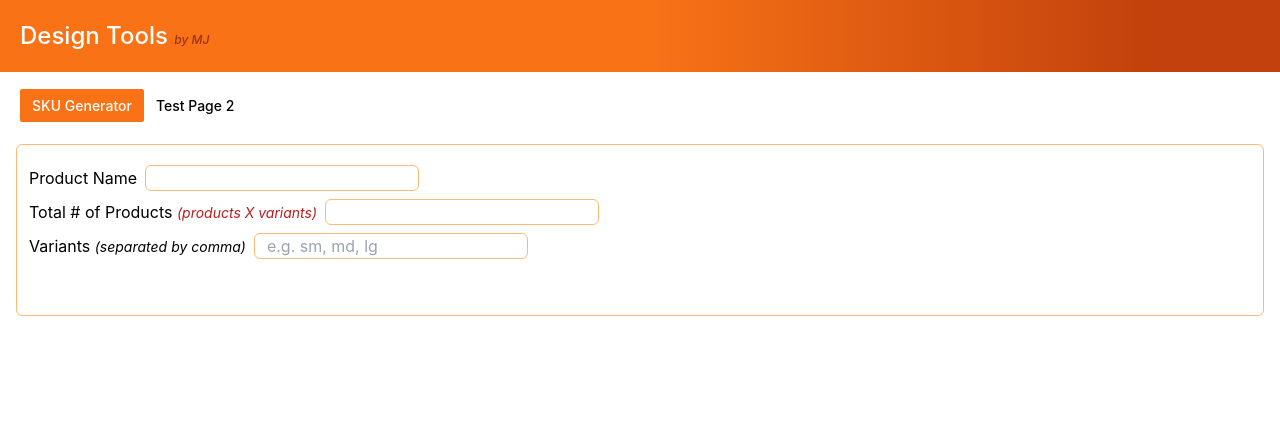
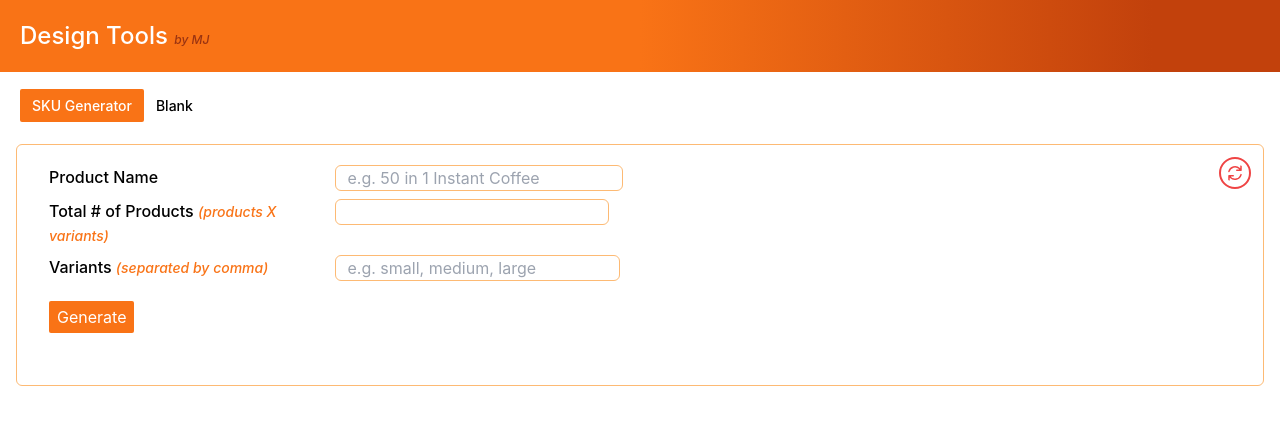
Before and after one commit to leumanuel12/designtools, a React (Create React App) app: page / in a window 1280 px wide. Shown: the top 424 px of the page. Built offline with nearby package versions, Linux system fonts and the light colour scheme.

Commit message:
fixed some features, added more styles and functions

```diff
--- a/package.json
+++ b/package.json
@@ -3,6 +3,7 @@
   "version": "0.1.0",
   "private": true,
   "dependencies": {
+    "@heroicons/react": "^2.0.17",
     "@testing-library/jest-dom": "^5.16.5",
     "@testing-library/react": "^13.4.0",
     "@testing-library/user-event": "^13.5.0",
--- a/src/components/Header.js
+++ b/src/components/Header.js
@@ -3,7 +3,7 @@ import { NavLink } from "react-router-dom";
 export default function Header(props) {
   const navlinks = [
     { link: "/", name: "SKU Generator" },
-    { link: "/test-page-2", name: "Test Page 2" },
+    { link: "/blank", name: "Blank" },
   ];
 
   return (
--- a/src/pages/SkuGenerator.js
+++ b/src/pages/SkuGenerator.js
@@ -1,4 +1,5 @@
 import { useEffect, useState } from "react";
+import { ArrowPathIcon } from "@heroicons/react/20/solid";
 
 export default function SkuGenerator() {
   const [productName, setProductName] = useState();
@@ -6,6 +7,8 @@ export default function SkuGenerator() {
   const [finalSKU, setFinalSKU] = useState();
   const [tempVariants, setTempVariants] = useState();
   const [finalProductName, setFinalProductName] = useState();
+  const [checked, setChecked] = useState([]);
+  const [reset, setReset] = useState(false);
 
   //zero pad the current number
   function paddedSkuNumber(currentNum) {
@@ -19,6 +22,25 @@ export default function SkuGenerator() {
     }
 
     return padString;
+  }
+
+  //set Color to line if checkbox is checked
+  function setCheckbox(e, item) {
+    const existed = checked.includes("check-" + item);
+
+    if (e.target.checked === true) {
+      if (!existed) {
+        setChecked([...checked, "check-" + item]);
+      }
+    } else {
+      setChecked(
+        checked.filter((items) => {
+          return items != "check-" + item;
+        })
+      );
+    }
+    //console.log(e.target.checked);
+    //console.log(existed);
   }
 
   //get product name initials
@@ -44,90 +66,146 @@ export default function SkuGenerator() {
     }
   }
 
-  useEffect(() => {
+  function generateDetails() {
     let listSKU = [];
     let finalProducts = [];
-    const variantList = tempVariants && tempVariants.split(",");
 
-    //PENDING
-    /*
-    if (productName && tempVariants) {
-      for (let y = 1; y <= variantList.length; y++) {
-        if (variantList[y] != undefined) {
-          finalProducts.push(productName + " " + variantList[y]);
+    if (tempSkuNumber && productName && tempVariants) {
+      for (let x = 1; x <= tempSkuNumber; x++) {
+        //set final SKU code
+        listSKU.push([
+          String(x),
+          generateSkuInitials() + paddedSkuNumber(x) + x,
+        ]);
       }
     }
-    }
-    setFinalProductName(finalProducts);
-    if (finalProductName) console.log(finalProductName);
-    */
-
-    if (tempSkuNumber && productName && tempVariants) {
-      for (let x = 0; x < tempSkuNumber; x++) {
-        //set final SKU code
-        listSKU[x] = generateSkuInitials() + paddedSkuNumber(x) + x;
+    setFinalSKU(listSKU);
   }
 
-      setFinalSKU(listSKU);
-
-      //if (tempVariants) console.log(tempVariants.split(","));
+  //RESET BUTTON
+  function resetFields() {
+    setReset(true);
+    setProductName("");
+    setTempSkuNumber("");
+    setFinalSKU([]);
+    setTempVariants("");
   }
-  }, [productName, tempSkuNumber, tempVariants]);
 
   return (
     <>
-      <form className="pb-3">
-        <div className="my-2">
-          <label for="product-name" className="w-80">
+      <button
+        className="md:float-right"
+        onClick={() => {
+          resetFields();
+        }}
+      >
+        <ArrowPathIcon className="h-8 w-8 text-red-500 hover:bg-red-500 hover:text-white rounded-3xl p-1 border-red-500 border-2" />
+      </button>
+      <form
+        className="pb-3"
+        onSubmit={(e) => {
+          e.preventDefault();
+          generateDetails();
+        }}
+      >
+        <div className="my-2 md:grid grid-cols-2 w-6/12 px-5">
+          <div className="cols-span-1">
+            <label for="product-name" className="font-medium">
               Product Name
             </label>
+          </div>
+          <div className="cols-span-1">
             <input
               type="text"
               name="product-name"
-            className="mx-2 px-3 border border-orange-300 rounded-md"
+              className="px-3 border border-orange-300 rounded-md sm:w-72"
+              placeholder="e.g. 50 in 1 Instant Coffee"
+              value={productName}
               onChange={(e) => {
                 setProductName(e.target.value);
               }}
             />
           </div>
-        <div className="my-2">
-          <label for="product-count" className="w-80">
+        </div>
+
+        <div className="my-2 md:grid grid-cols-2 w-6/12 px-5">
+          <div className="cols-span-1">
+            <label for="product-count" className="font-medium">
               Total # of Products{" "}
-            <span className="text-sm italic text-red-700">
+              <span className="text-sm italic text-orange-500">
                 (products X variants)
+              </span>
+            </label>
+          </div>
+          <div className="cols-span-1">
+            <input
+              type="number"
+              name="product-count"
+              size="4"
+              maxlength="3"
+              value={tempSkuNumber}
+              className="px-3 border border-orange-300 rounded-md"
+              onChange={(e) => setTempSkuNumber(e.target.value)}
+            />
+          </div>
+        </div>
+
+        <div className="my-2 md:grid grid-cols-2 w-6/12 px-5">
+          <label for="product-variants" className="font-medium">
+            Variants{" "}
+            <span className="text-sm italic text-orange-500">
+              (separated by comma)
             </span>
           </label>
           <input
             type="text"
-            name="product-count"
-            maxlength="4"
-            className="mx-2 px-3 border border-orange-300 rounded-md"
-            onChange={(e) => setTempSkuNumber(e.target.value)}
-          />
-        </div>
-        <div className="my-2">
-          <label for="product-variants" className="w-80">
-            Variants{" "}
-            <span className="text-sm italic">(separated by comma)</span>
-          </label>
-          <input
-            type="text"
             name="product-variants"
-            className="mx-2 px-3 border border-orange-300 rounded-md"
-            placeholder="e.g. sm, md, lg"
+            className="px-3 border border-orange-300 rounded-md"
+            placeholder="e.g. small, medium, large"
+            value={tempVariants}
             onChange={(e) => {
               setTempVariants(e.target.value);
             }}
           />
         </div>
+
+        <input
+          type="submit"
+          value="Generate"
+          className="mx-5 my-3 px-2 py-1  rounded-sm text-white bg-orange-500 hover:bg-orange-600"
+        />
       </form>
 
-      <div className="p-3 max-w-2xl">
+      <div className="p-2">
+        {finalSKU && (
+          <div className="py-3 italic font-medium text-orange-500 border-t-2 border-red-500">
+            Tick the box once done copying for easy tracking.
+          </div>
+        )}
         {finalSKU &&
           finalSKU.map((sku) => {
             return (
-              <div className="border-t border-orange-300 font-medium py-1">
-                {sku} <br />
+              <div
+                key={sku[0]}
+                className={
+                  (checked.includes("check-" + sku[0])
+                    ? "bg-green-200 text-green-600"
+                    : "") +
+                  " px-4 border-t border-orange-300 font-medium py-1 hover:bg-orange-100"
+                }
+              >
+                <input
+                  type="checkbox"
+                  className={
+                    "check-" +
+                    sku[0] +
+                    " float-left w-5 h-5 mr-5 appearance-none checked:bg-orange-500 border border-orange-500 rounded-md"
+                  }
+                  onChange={(e) => {
+                    setCheckbox(e, sku[0]);
+                  }}
+                />{" "}
+                {sku[1]}
               </div>
             );
           })}
```
Also changed, not shown: 1 other file (tests, documents, lock files or other folders). Lines whose indentation alone changed are shown as unchanged.
